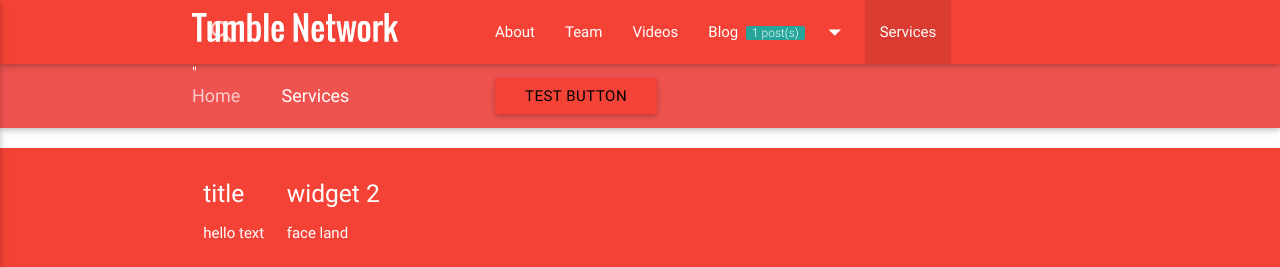
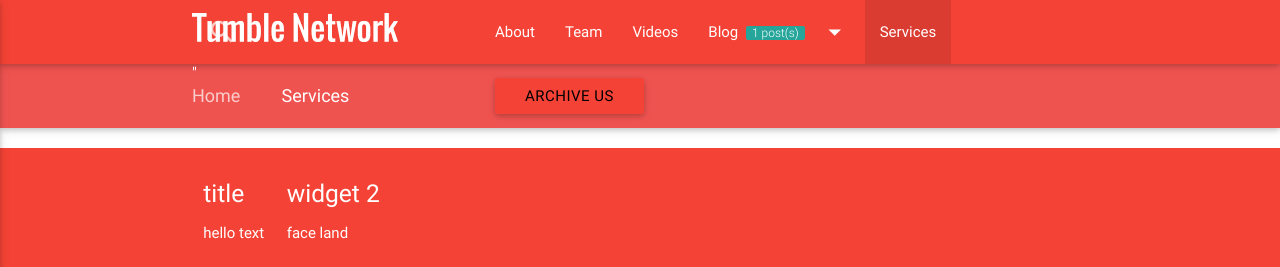
Before and after one commit to tumblenet/www.tumblenet.ga, a Jekyll site: the page built from services.html, in a window 1280 px wide. Shown: the top 267 px of the page. Built offline with Jekyll 4.4.1, drawn with Linux system fonts in a browser that asks for light colours; nearby versions of some CDN libraries; comment, search, counter and statistics services are not loaded.

Commit message:
Update nav.yml

```diff
--- a/_data/nav.yml
+++ b/_data/nav.yml
@@ -25,5 +25,6 @@
     href: /blog/archive/
 - title: Services
   href: /services/
-- title: test button
+- title: Archive Us
   type: button
+  href: javascript:location.href='http://web.archive.org/save/'+document.location.href;
```
